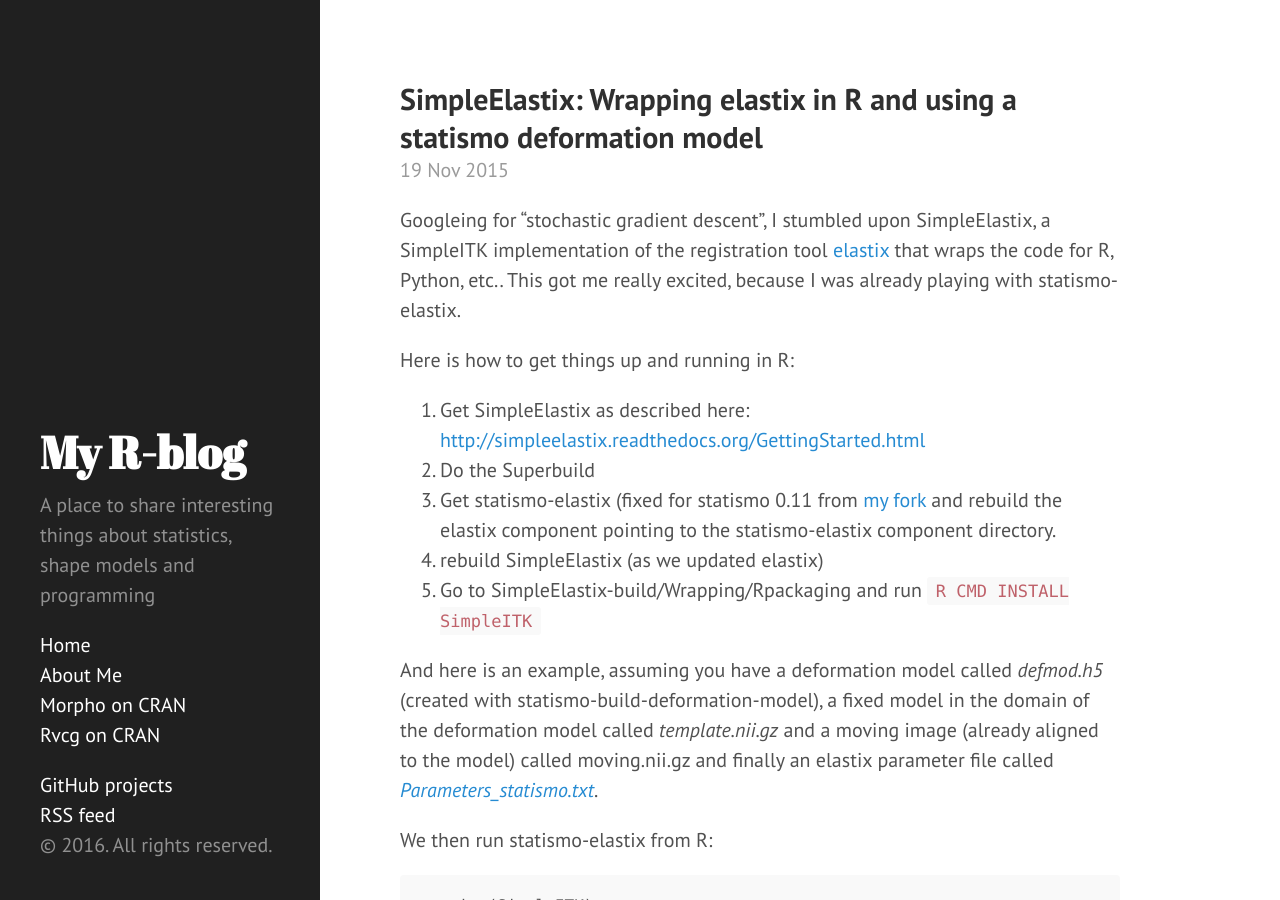
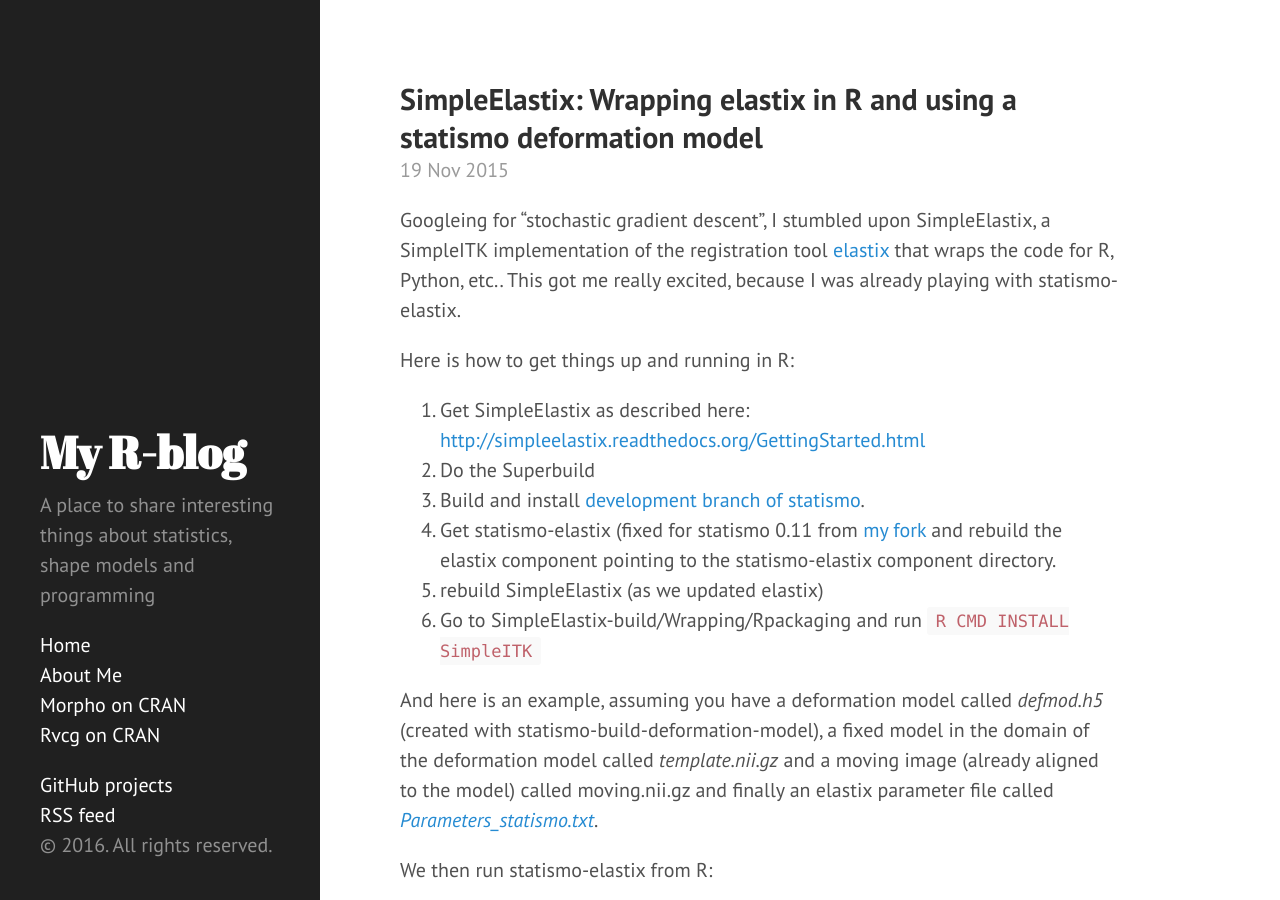
Before and after one commit to zarquon42b/zarquon42b.github.io, a Jekyll site: the page built from _posts/2015-11-19-SimpleElastix.md, in a window 1280 px wide and 900 px high. Built offline with Jekyll 4.4.1, drawn with Linux system fonts in a browser that asks for light colours; nearby versions of some CDN libraries; Markdown is read by kramdown in place of the engine named in the settings; comment, search, counter and statistics services are not loaded.

Commit message:
some changes to elastix post

````diff
--- a/_posts/2015-11-19-SimpleElastix.md
+++ b/_posts/2015-11-19-SimpleElastix.md
@@ -17,9 +17,10 @@
 
 1. Get SimpleElastix as described here: [http://simpleelastix.readthedocs.org/GettingStarted.html](http://simpleelastix.readthedocs.org/GettingStarted.html)
 2. Do the Superbuild
-3. Get statismo-elastix (fixed for statismo 0.11 from [my fork](https://github.com/zarquon42b/statismo-elastix) and rebuild the elastix component pointing to the statismo-elastix component directory.
-4. rebuild SimpleElastix (as we updated elastix)
-5. Go to SimpleElastix-build/Wrapping/Rpackaging and run ```R CMD INSTALL SimpleITK```
+3. Build and install [development branch of statismo](https://github.com/statismo/statismo/tree/develop).
+4. Get statismo-elastix (fixed for statismo 0.11 from [my fork](https://github.com/zarquon42b/statismo-elastix) and rebuild the elastix component pointing to the statismo-elastix component directory.
+5. rebuild SimpleElastix (as we updated elastix)
+6. Go to SimpleElastix-build/Wrapping/Rpackaging and run ```R CMD INSTALL SimpleITK```
 
 
 And here is an example, assuming you have a deformation model called *defmod.h5* (created with statismo-build-deformation-model), a fixed model in the domain of the deformation model called *template.nii.gz* and a moving image (already aligned to the model) called moving.nii.gz and finally an elastix parameter file called [*Parameters_statismo.txt*](/resources/Parameters_statismo.txt).
````
